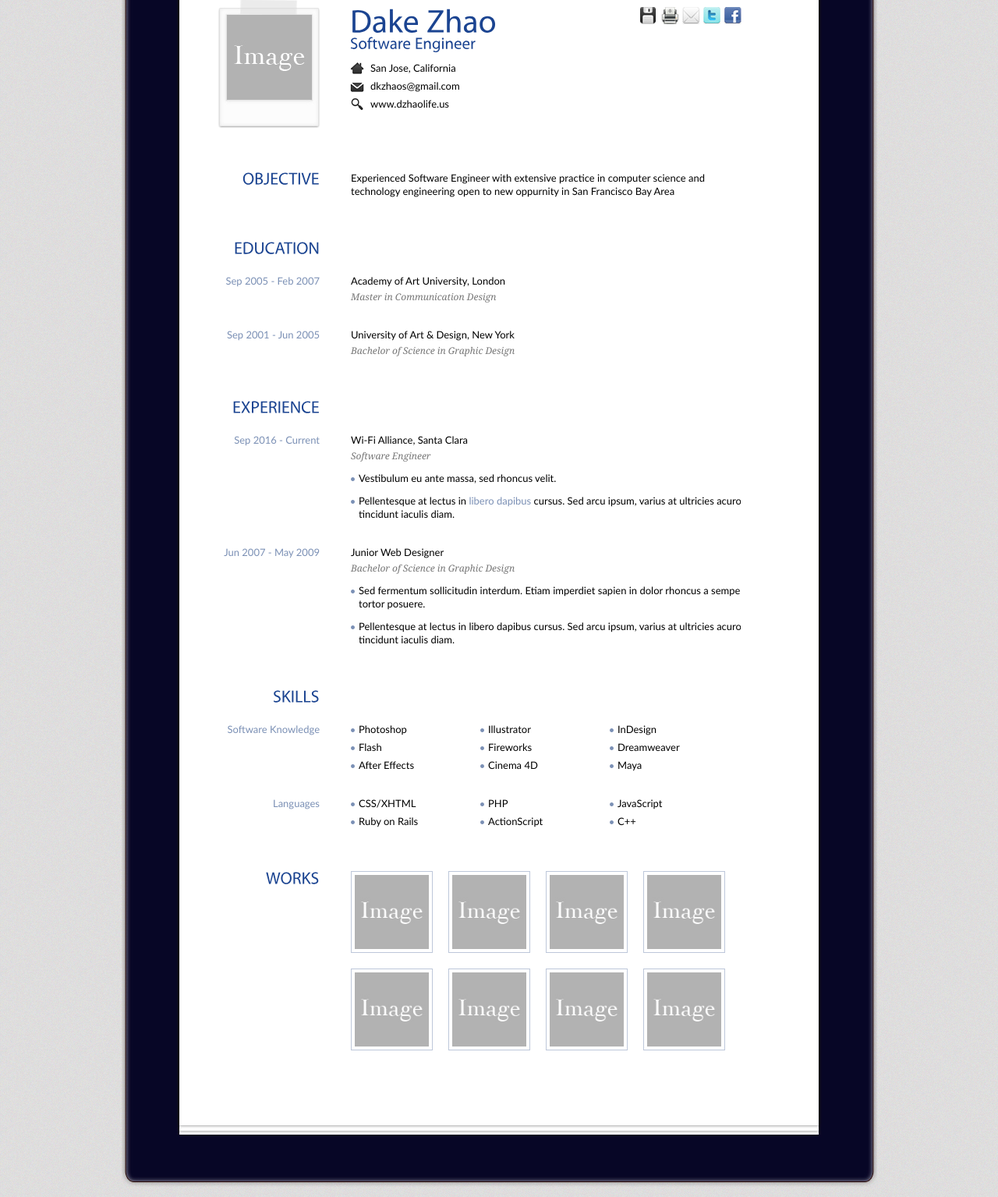
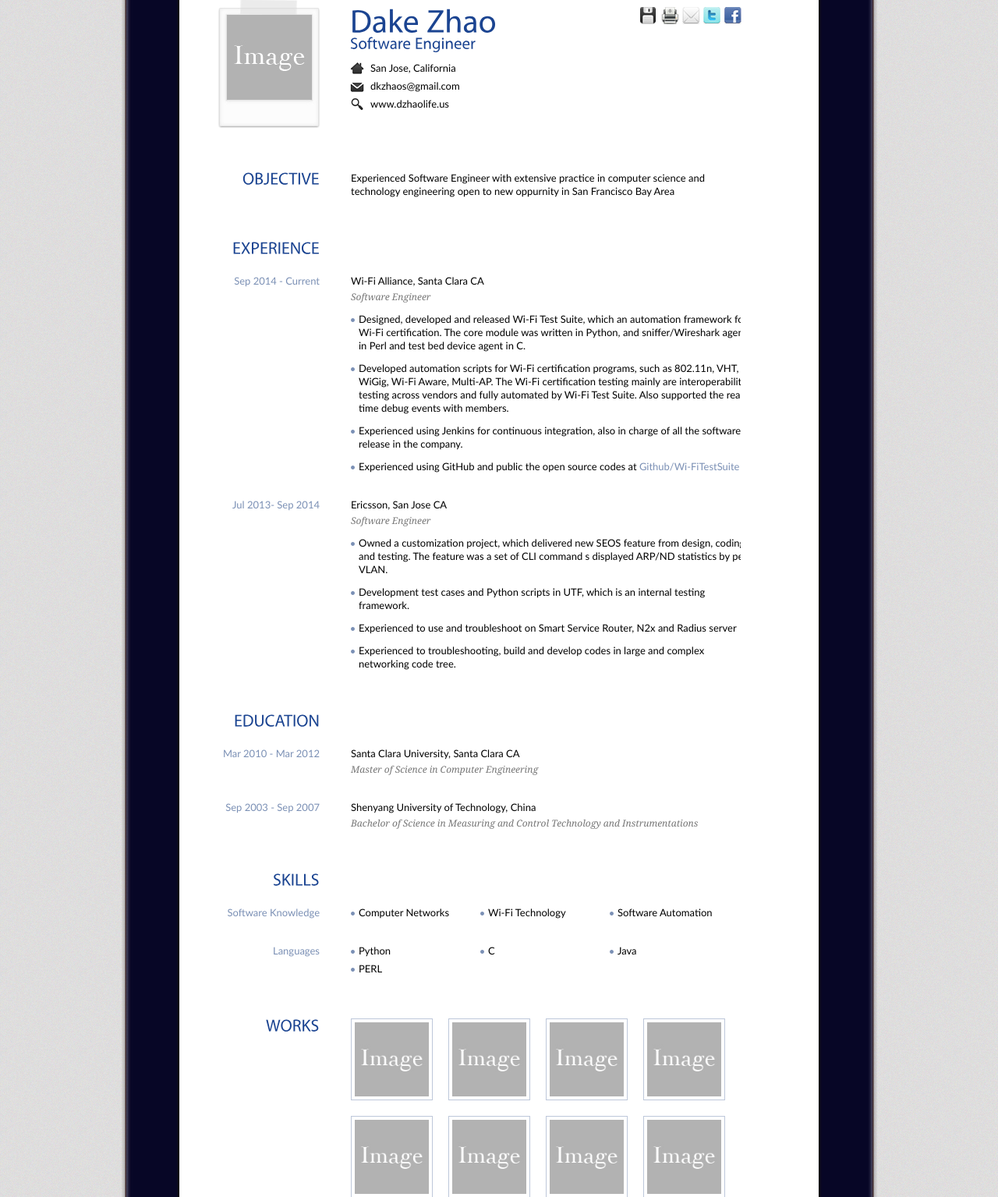
Before and after one commit to kekedou2016/django_blog, a Django app: page /aboutme in a window 1280 px wide. Shown: the part 268-1803 px from the top of the page at 78% size. Run offline with Django 3.2, Linux system fonts and the light colour scheme.

Commit message:
Update resume information

```diff
--- a/blogproject/templates/blog/aboutme.html
+++ b/blogproject/templates/blog/aboutme.html
@@ -43,7 +43,7 @@
           <!-- Begin Personal Information -->
           <div class="self">
             <h1 class="name">Dake Zhao<br />
-              <span>Software Engineer</span></h1>
+              <span> Software Engineer </span></h1>
             <ul>
               <li class="ad">San Jose, California</li>
               <li class="mail">dkzhaos@gmail.com</li>
@@ -70,70 +70,67 @@
           <p>Experienced Software Engineer with extensive practice in computer science and technology engineering open to new oppurnity in San Francisco Bay Area</p>
         </div>
         <!-- End 1st Row -->
+         <!-- Begin 3rd Row -->
+         <div class="entry">
+            <h2>EXPERIENCE</h2>
+            <div class="content">
+              <h3>Sep 2014 - Current</h3>
+              <p>Wi-Fi Alliance, Santa Clara CA<br />
+                <em>Software Engineer</em></p>
+              <ul class="info">
+                <li>Designed, developed and released Wi-Fi Test Suite, which an automation framework for Wi-Fi certification. The core module was written in Python, and sniffer/Wireshark agent in Perl and test bed device agent in C.</li>
+                <li>	Developed automation scripts for Wi-Fi certification programs, such as 802.11n, VHT, WiGig, Wi-Fi Aware, Multi-AP. The Wi-Fi certification testing mainly are interoperability testing across vendors and fully automated by Wi-Fi Test Suite.  Also supported the real-time debug events with members. </li>
+                <li>Experienced using Jenkins for continuous integration, also in charge of all the software release in the company. </li>
+                <li>Experienced using GitHub and public the open source codes at <a href="https://github.com/Wi-FiTestSuite">Github/Wi-FiTestSuite</a> </li>
+              </ul>
+            </div>
+            <div class="content">
+              <h3>Jul 2013-  Sep 2014</h3>
+              <p>Ericsson, San Jose CA<br />
+                <em>Software Engineer</em></p>
+              <ul class="info">
+                <li>Owned a customization project, which delivered new SEOS feature from design, coding, and testing. The feature was a set of CLI command s displayed ARP/ND statistics by per VLAN.</li>
+                <li>Development test cases and Python scripts in UTF, which is an internal testing framework.</li>
+                <li>Experienced to use and troubleshoot on Smart Service Router, N2x and Radius server </li>
+                <li>Experienced to troubleshooting, build and develop codes in large and complex networking code tree.</li>
+              </ul>
+            </div>
+          </div>
+          <!-- End 3rd Row -->
         <!-- Begin 2nd Row -->
         <div class="entry">
           <h2>EDUCATION</h2>
           <div class="content">
-            <h3>Sep 2005 - Feb 2007</h3>
-            <p>Academy of Art University, London <br />
-              <em>Master in Communication Design</em></p>
+            <h3>Mar 2010 - Mar 2012</h3>
+            <p>Santa Clara University, Santa Clara CA <br />
+              <em>Master of Science in Computer Engineering</em></p>
           </div>
           <div class="content">
-            <h3>Sep 2001 - Jun 2005</h3>
-            <p>University of Art &amp; Design, New York <br />
-              <em>Bachelor of Science in Graphic Design</em></p>
+            <h3>Sep 2003 - Sep 2007</h3>
+            <p>Shenyang University of Technology, China <br />
+              <em>Bachelor of Science in Measuring and Control Technology and Instrumentations</em></p>
           </div>
         </div>
         <!-- End 2nd Row -->
-        <!-- Begin 3rd Row -->
-        <div class="entry">
-          <h2>EXPERIENCE</h2>
-          <div class="content">
-            <h3>Sep 2016 - Current</h3>
-            <p>Wi-Fi Alliance, Santa Clara <br />
-              <em>Software Engineer</em></p>
-            <ul class="info">
-              <li>Vestibulum eu ante massa, sed rhoncus velit.</li>
-              <li>Pellentesque at lectus in <a href="#">libero dapibus</a> cursus. Sed arcu ipsum, varius at ultricies acuro, tincidunt iaculis diam.</li>
-            </ul>
-          </div>
-          <div class="content">
-            <h3>Jun 2007 - May 2009</h3>
-            <p>Junior Web Designer <br />
-              <em>Bachelor of Science in Graphic Design</em></p>
-            <ul class="info">
-              <li>Sed fermentum sollicitudin interdum. Etiam imperdiet sapien in dolor rhoncus a semper tortor posuere. </li>
-              <li>Pellentesque at lectus in libero dapibus cursus. Sed arcu ipsum, varius at ultricies acuro, tincidunt iaculis diam.</li>
-            </ul>
-          </div>
-        </div>
-        <!-- End 3rd Row -->
+
         <!-- Begin 4th Row -->
         <div class="entry">
           <h2>SKILLS</h2>
           <div class="content">
             <h3>Software Knowledge</h3>
             <ul class="skills">
-              <li>Photoshop</li>
-              <li>Illustrator</li>
-              <li>InDesign</li>
-              <li>Flash</li>
-              <li>Fireworks</li>
-              <li>Dreamweaver</li>
-              <li>After Effects</li>
-              <li>Cinema 4D</li>
-              <li>Maya</li>
+              <li>Computer Networks</li>
+              <li>Wi-Fi Technology</li>
+              <li>Software Automation </li>
             </ul>
           </div>
           <div class="content">
             <h3>Languages</h3>
             <ul class="skills">
-              <li>CSS/XHTML</li>
-              <li>PHP</li>
-              <li>JavaScript</li>
-              <li>Ruby on Rails</li>
-              <li>ActionScript</li>
-              <li>C++</li>
+              <li>Python</li>
+              <li>C</li>
+              <li>Java</li>
+              <li>PERL</li>
             </ul>
           </div>
         </div>
```
